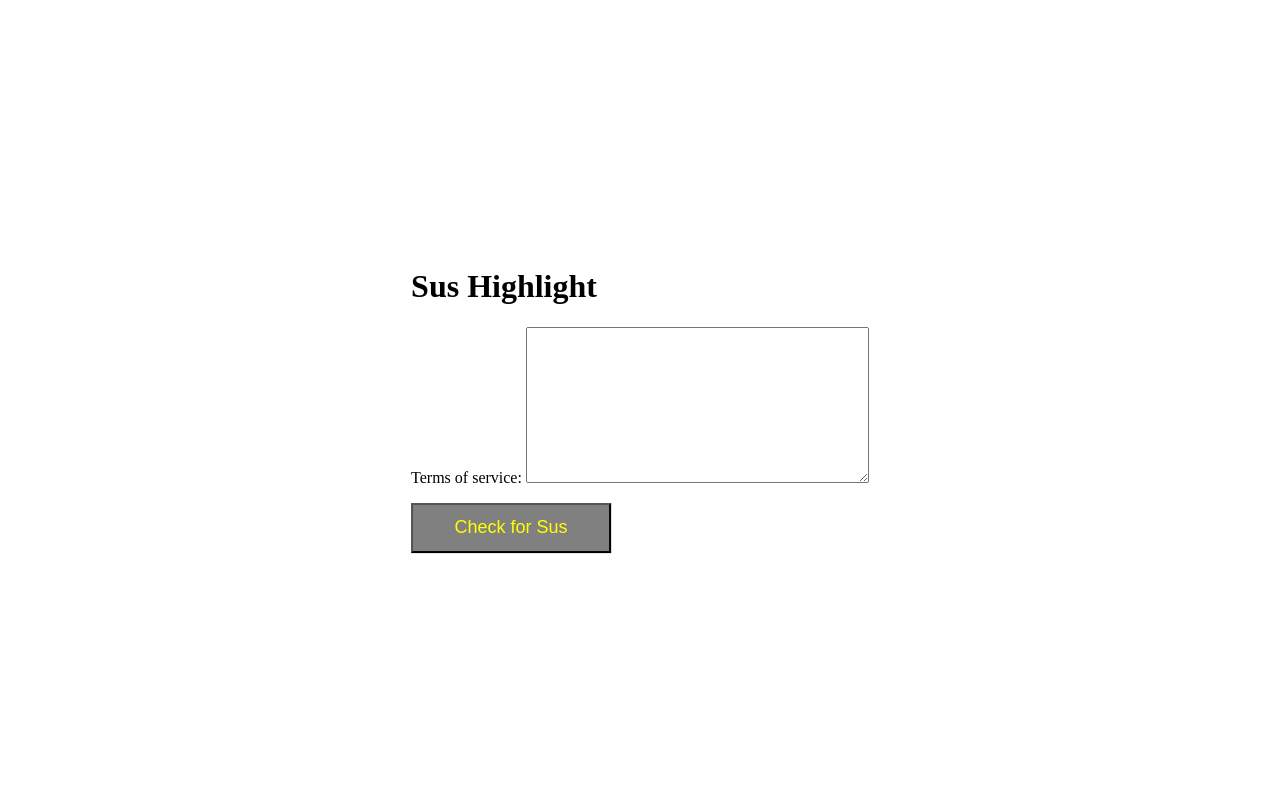
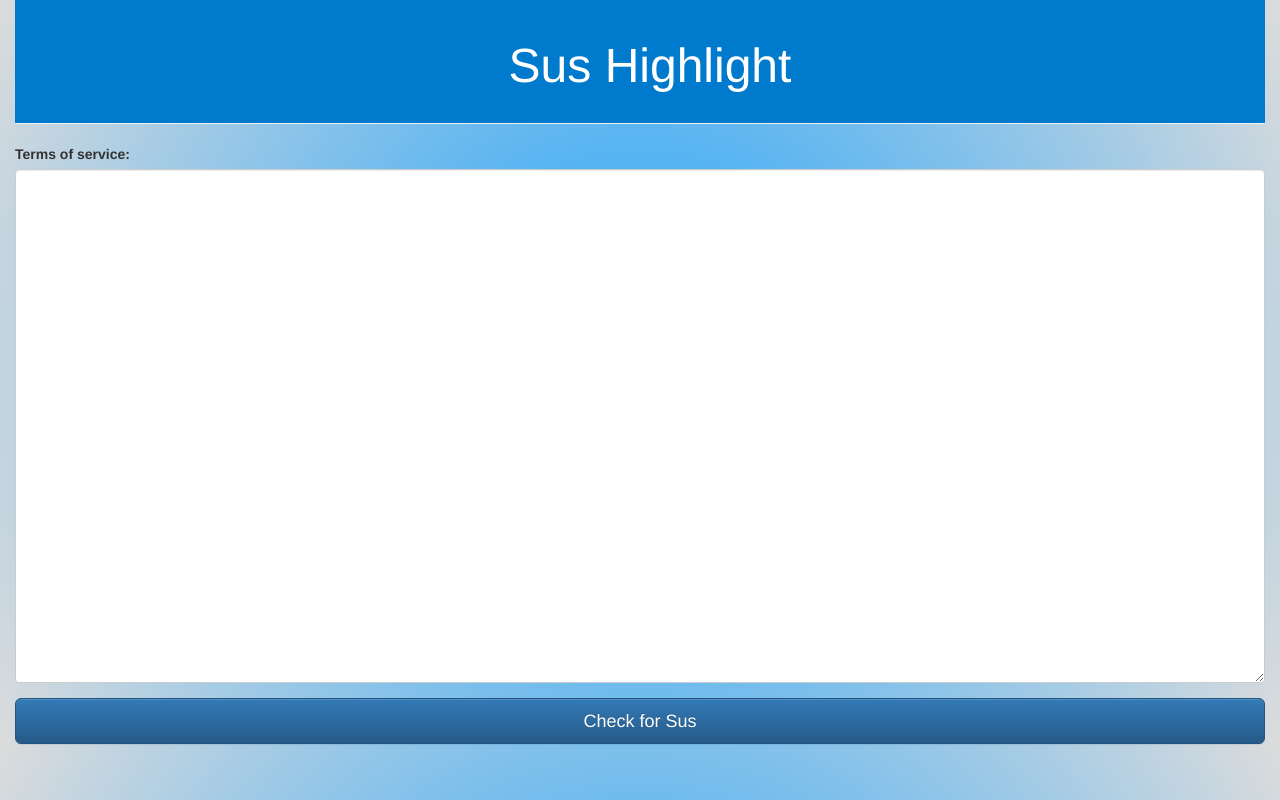
Before and after one commit to kimberlylie99/HackGT20, a Django app: page / in a window 1280 px wide. Run offline with Django 3.2, Linux system fonts and the light colour scheme; some libraries are stand-ins or nearby versions.

Commit message:
style applied

```diff
--- a/sus_highlight/sus_highlight/settings.py
+++ b/sus_highlight/sus_highlight/settings.py
@@ -118,4 +118,4 @@ USE_TZ = True
 # Static files (CSS, JavaScript, Images)
 # https://docs.djangoproject.com/en/3.1/howto/static-files/
 
-STATIC_URL = '/static/'
+STATIC_URL = 'text_input/static/'
--- a/sus_highlight/text_input/forms.py
+++ b/sus_highlight/text_input/forms.py
@@ -1,4 +1,9 @@
 from django import forms
 
 class TOSInputForm(forms.Form):
-    terms_of_service = forms.CharField(widget=forms.Textarea)
+    terms_of_service = forms.CharField(widget=forms.Textarea(
+    		attrs={
+    		'class': 'form-control',
+    		'rows': '25'
+    		}
+    	))
--- /dev/null
+++ b/sus_highlight/text_input/static/css/style.css
@@ -0,0 +1,74 @@
+
+#inputTextArea {
+	height: 500px;
+}
+
+.loader {
+  border: 16px solid #f3f3f3; /* Light grey */
+  border-top: 16px solid #3498db; /* Blue */
+  border-radius: 50%;
+  width: 120px;
+  height: 120px;
+  animation: spin 2s linear infinite;
+}
+
+@keyframes spin {
+  0% { transform: rotate(0deg); }
+  100% { transform: rotate(360deg); }
+}
+
+body {
+/*	background-color: #DCDCDC;
+*/
+	background: rgb(54,170,247);
+	background: radial-gradient(circle, rgba(54,170,247,1) 12%, rgba(220,220,220,1) 100%);
+}
+
+.page-header {
+    background-color: #007acc;
+    margin-top: 0;
+    padding: 20px 20px 20px 40px;
+
+}
+
+.page-header h1, .page-header h1 a, .page-header h1 a:visited, .page-header h1 a:active {
+    color: #ffffff;
+    font-size: 36pt;
+    text-decoration: none;
+    text-align: center;
+}
+
+.content {
+    margin-left: 40px;
+}
+
+h1, h2, h3, h4, button {
+    font-family: 'Helvetica', 'Times New Roman';
+}
+
+.date {
+    color: #828282;
+}
+
+.save {
+    float: right;
+}
+
+.post-form textarea, .post-form input {
+    width: 100%;
+}
+
+.top-menu, .top-menu:hover, .top-menu:visited {
+    color: #ffffff;
+    float: right;
+    font-size: 26pt;
+    margin-right: 20px;
+}
+
+.post {
+    margin-bottom: 70px;
+}
+
+.post h2 a, .post h2 a:visited {
+    color: #000000;
+}
--- /dev/null
+++ b/sus_highlight/text_input/templates/text_input/base.html
@@ -0,0 +1,22 @@
+{% load static %}
+<!DOCTYPE html>
+<html>
+<head>
+	<title>Sus Highlight</title>
+    <link rel="stylesheet" href="//maxcdn.bootstrapcdn.com/bootstrap/3.2.0/css/bootstrap.min.css">
+    <link rel="stylesheet" href="//maxcdn.bootstrapcdn.com/bootstrap/3.2.0/css/bootstrap-theme.min.css">
+    <link rel="stylesheet" href="{% static 'css/style.css' %}">
+
+</head>
+<body>
+	<div class="container-fluid">
+		<div class="page-header">
+        	<h1><a href="/">Sus Highlight</a></h1>
+    	</div>
+		{% block content %}
+		replace me
+		{% endblock %}
+	</div>
+
+</body>
+</html>
--- a/sus_highlight/text_input/templates/text_input/index.html
+++ b/sus_highlight/text_input/templates/text_input/index.html
@@ -1,30 +1,13 @@
-<!DOCTYPE HTML>
+{% extends './base.html' %}
 
-<style>
-    input {
-        color: yellow;
-        background: gray;
-        width: 200px;
-        height: 50px;
-        font-size: large;
-    }
-    .content {
-        position: absolute;
-        left: 50%;
-        top: 50%;
-        -webkit-transform: translate(-50%, -50%);
-        transform: translate(-50%, -50%);
-    }
-</style>
+{% block content %}
 
-<html>
-<body>
-    <div class="content">
-        <h1>Sus Highlight</h1>
-        <form method="post">{% csrf_token %}
+    <form method="post">{% csrf_token %}
+        <div class="form-group form-check">
             {{ form.as_p }}
-            <input type="submit" value="Check for Sus">
-        </form>
-    </div>
-</body>
-</html>
+        </div>
+        <button type="submit" class="btn btn-primary btn-lg btn-block">Check for Sus</button>
+
+    </form>
+
+{% endblock %}
```
Also changed, not shown: sus_highlight/text_input/templates/text_input/highlight.html (+18 -7 lines).
